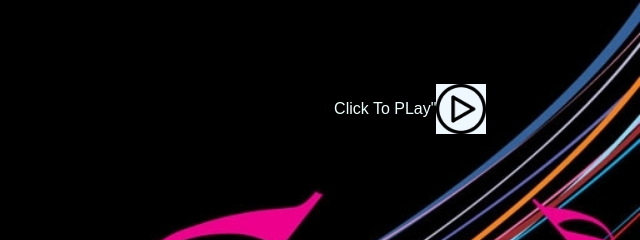
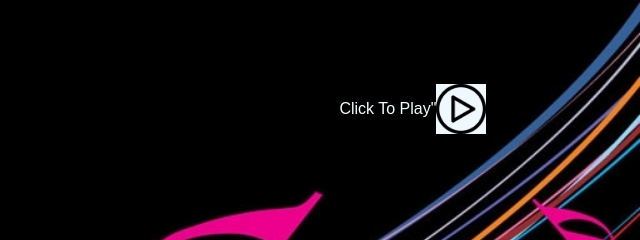
Before and after one commit to Rish-02/Music-player, a plain HTML site: page index.html in a window 1280 px wide. Shown: the part 236-476 px from the top of the page, 640-1280 px from the left. Drawn offline with Linux system fonts and the light colour scheme.

Commit message:
Update index.html
accept my valuable contribution.

```diff
--- a/index.html
+++ b/index.html
@@ -25,7 +25,7 @@
                 <h1>MuSiC <br>iS <br>EmOtiON </h1>
             </div>
             <div class="right-col">
-                <p>Click To PLay"</p>
+                <p>Click To Play"</p>
                 <img src="doc/icon.png" id="icon">
             </div>
         </div>
```
